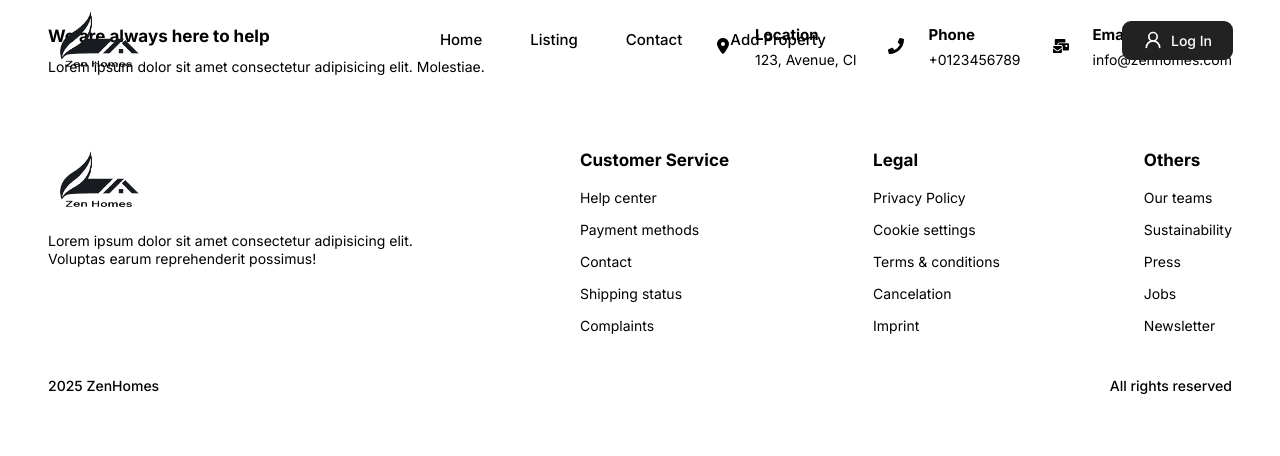
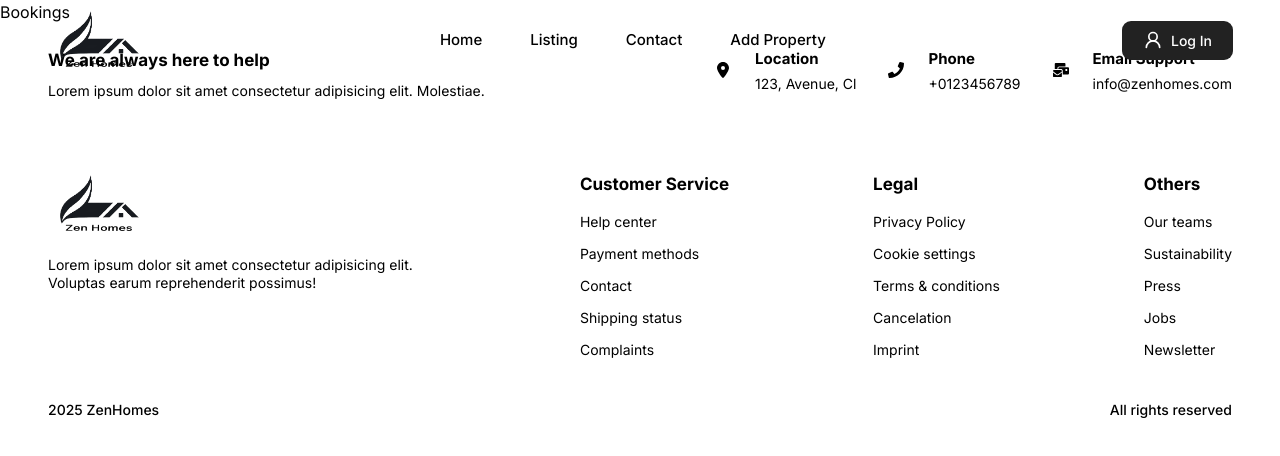
Before and after one commit to marcellandreas/ZenHomes, a React (Vite) app in the folder frontend/: page /bookings in a window 1280 px wide. Shown: the top 456 px of the page. Built offline with nearby package versions, Linux system fonts and the light colour scheme.

Commit message:
feat: pages routes

```diff
--- a/frontend/src/App.jsx
+++ b/frontend/src/App.jsx
@@ -1,16 +1,28 @@
 import { BrowserRouter, Route, Routes } from "react-router-dom";
+import React, { Suspense } from "react";
 import Home from "./pages/home";
-import Header from "./components/Header";
-import Hero from "./components/Hero";
-import Footer from "./components/Footer";
+
+import Layout from "./components/Layout";
+import Listing from "./pages/Listing";
+import Bookings from "./pages/Bookings";
+import Favourites from "./pages/Favourites";
+import Property from "./pages/Property";
 const App = () => {
   return (
     <BrowserRouter>
-      <Header />
-      <Routes>
-        <Route path="/" element={<Home />} />
-      </Routes>
-      <Footer />
+      <Suspense fallback={<div>Loading...</div>}>
+        <Routes>
+          <Route element={<Layout />}>
+            <Route path="/" element={<Home />} />
+            <Route path="/listing">
+              <Route index element={<Listing />} />
+              <Route index path=":propertyId" element={<Property />} />
+            </Route>
+            <Route path="/bookings" element={<Bookings />} />
+            <Route path="/favourites" element={<Favourites />} />
+          </Route>
+        </Routes>
+      </Suspense>
     </BrowserRouter>
   );
 };
--- /dev/null
+++ b/frontend/src/components/Layout.jsx
@@ -0,0 +1,17 @@
+import React from "react";
+import Header from "../components/Header";
+import Footer from "../components/Footer";
+import { Outlet } from "react-router-dom";
+const Layout = () => {
+  return (
+    <>
+      <div>
+        <Header />
+        <Outlet />
+      </div>
+      <Footer />
+    </>
+  );
+};
+
+export default Layout;
--- /dev/null
+++ b/frontend/src/pages/Bookings.jsx
@@ -0,0 +1,9 @@
+import React from 'react'
+
+const Bookings = () => {
+  return (
+    <div>Bookings</div>
+  )
+}
+
+export default Bookings
--- /dev/null
+++ b/frontend/src/pages/Favourites.jsx
@@ -0,0 +1,9 @@
+import React from 'react'
+
+const Favourites = () => {
+  return (
+    <div>Favourites</div>
+  )
+}
+
+export default Favourites
--- /dev/null
+++ b/frontend/src/pages/Listing.jsx
@@ -0,0 +1,9 @@
+import React from 'react'
+
+const Listing = () => {
+  return (
+    <div>Listing</div>
+  )
+}
+
+export default Listing
--- /dev/null
+++ b/frontend/src/pages/Property.jsx
@@ -0,0 +1,9 @@
+import React from 'react'
+
+const Property = () => {
+  return (
+    <div>Property</div>
+  )
+}
+
+export default Property
```
